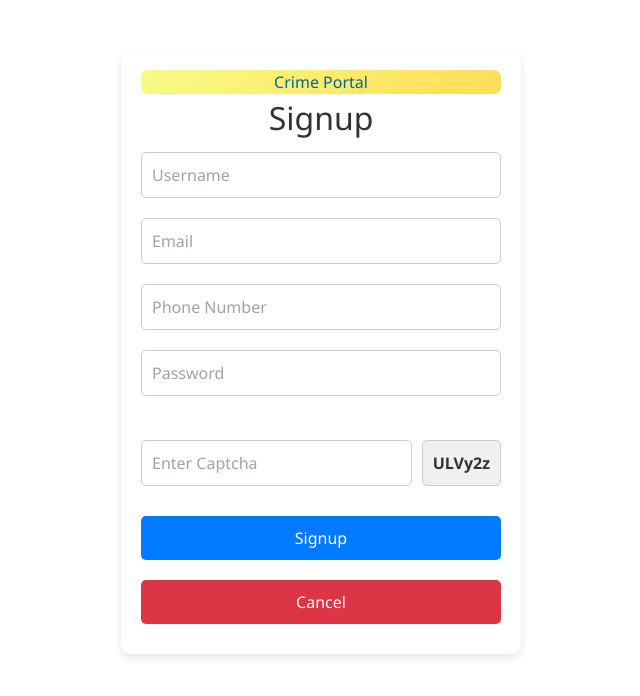
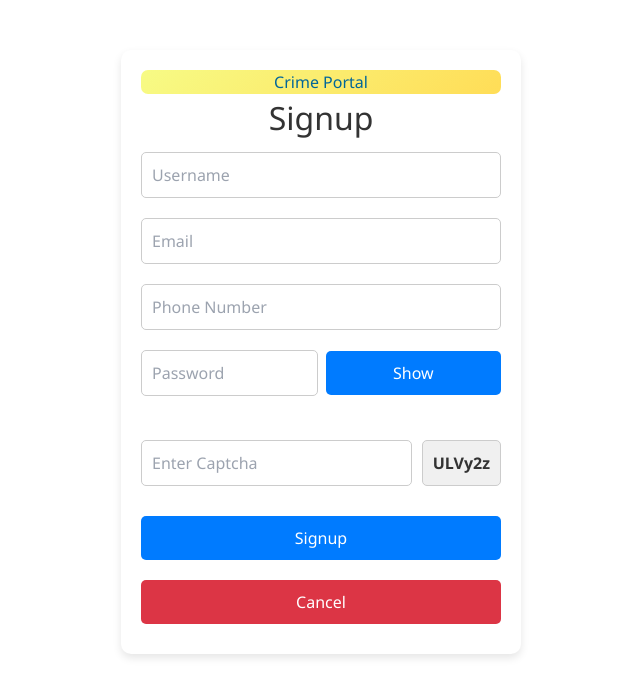
Before and after one commit to ParthBhadge/Crime-p-Frontend, a React (Vite) app: page /signup in a window 1280 px wide. Shown: the top 696 px of the page, without its empty margins (319-959 px from the left). Built offline with nearby package versions, Linux system fonts and the light colour scheme.

Commit message:
Update Signup.jsx

```diff
--- a/src/components/Signup.jsx
+++ b/src/components/Signup.jsx
@@ -12,6 +12,7 @@
   const [formData, setFormData] = useState({ name: '', email: '', password: '' });
   const [otpSent, setOtpSent] = useState(false);
   const [otp, setOtp] = useState('');
+  const [showPassword, setShowPassword] = useState(false);
   const navigate = useNavigate();
 
   // Function to generate a random captcha
@@ -176,8 +177,9 @@
             required
             onFocus={() => setShowPasswordRequirements(false)}
           />
+          <div style={{ display: 'flex', alignItems: 'center' }}>
             <input
-            type="password"
+              type={showPassword ? "text" : "password"}
               name="password"
               placeholder="Password"
               value={formData.password}
@@ -188,7 +190,15 @@
               onFocus={() => setShowPasswordRequirements(true)}
               required
             />
-{/*           <input
+            <button
+              type="button"
+              style={{ marginLeft: '8px' }}
+              onClick={() => setShowPassword((prev) => !prev)}
+            >
+              {showPassword ? "Hide" : "Show"}
+            </button>
+          </div>
+          {/* <input
             type="password"
             placeholder="Re-enter Password"
             required
```
Lines whose indentation alone changed are shown as unchanged.
